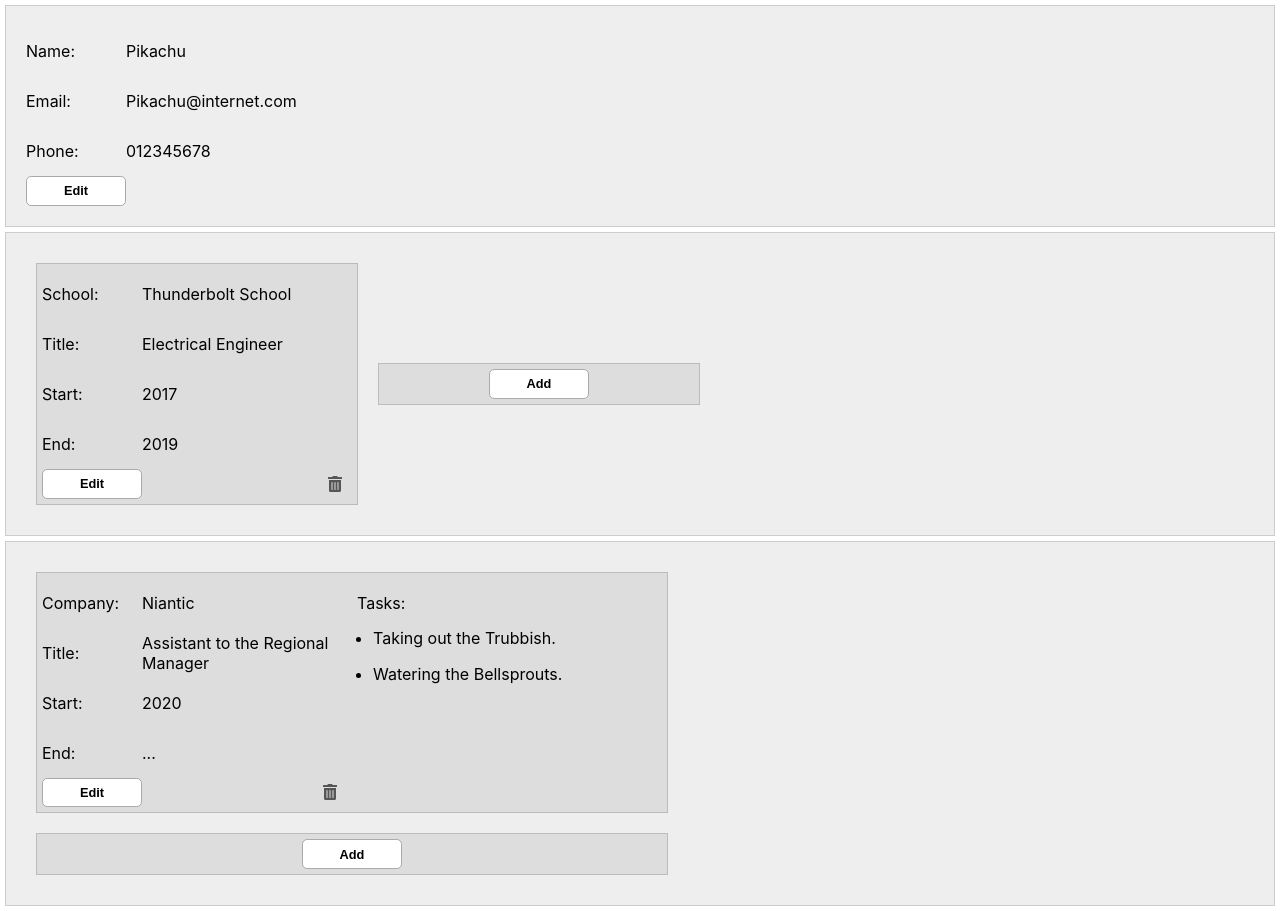
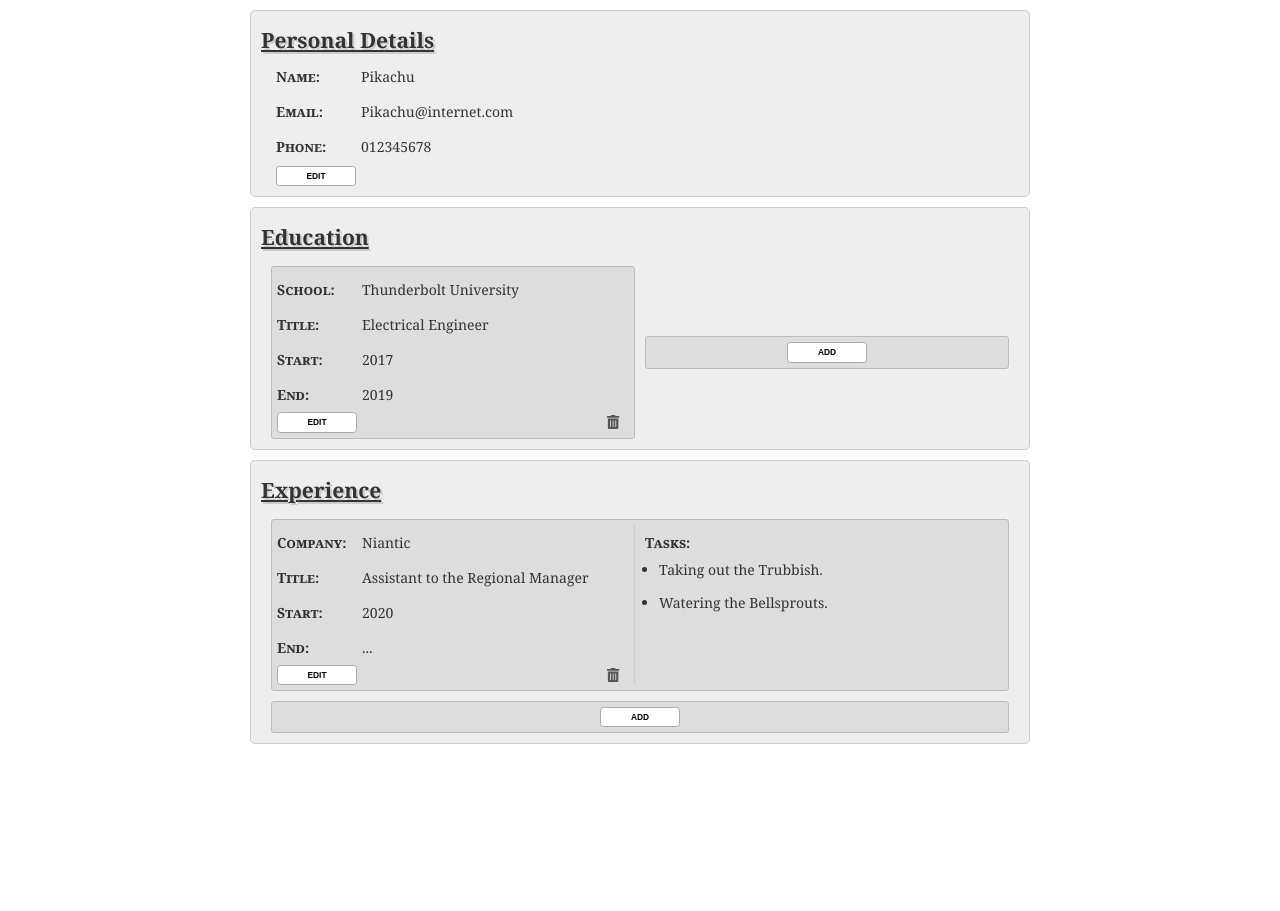
Before and after one commit to pudu87/cv-project, a React (Create React App) app: page / in a window 1280 px wide. After the commit the page ends 800 px from the top, so only its background shows below. Built offline with nearby package versions, Linux system fonts and the light colour scheme.

Commit message:
add styling

```diff
--- a/src/App.scss
+++ b/src/App.scss
@@ -1,29 +1,52 @@
-// GENERAL
+// VARIABLES
 
-#app {
+$row-height: 35px;
+$li-margin: 5px;
+
+// GENERAL CSS
+
+.App {
   font-size: 14px;
   box-sizing: border-box;
+  font-family: Georgia, serif;
+  width: 800px;
+  margin: auto;
+  color: #333;
+  * {
+    box-sizing: border-box;
+  }
 }
 section {
-  padding: 20px;
-  margin: 5px;
+  padding: 10px;
+  margin: 10px;
   border: 1px #ccc solid;
+  border-radius: 5px;
   background-color: #eee;
+}
+h1 {
+  text-decoration: underline;
+  text-shadow: 2px 2px #ccc;
+  margin: 5px 0;
 }
 ul {
   list-style-type: none;
   padding-left: 0;
   margin: 0;
 }
+.descr {
+  font-variant: small-caps;
+  font-weight: bold;
+}
 
 // BUTTONS
 
 button,
 input[type='submit'] {
-  width: 100px;
+  width: 80px;
   padding-top: .5em;
   padding-bottom: .5em;
-  font-size: .8em;
+  font-size: .6em;
+  text-transform: uppercase;
   font-weight: bold;
   border: 1px solid #aaa;
   border-radius: .4em;
@@ -32,6 +55,8 @@ input[type='submit'] {
 button:hover,
 input[type='submit']:hover {
   cursor: pointer;
+  background-color: #eee;
+  color: #000;
 }
 
 // COMPONENTS
@@ -41,19 +66,24 @@ form {
   display: grid;
   align-items: center;
 }
-li,
-label {
+.item {
   display: grid;
-  grid-template-columns: 100px 200px;
+  grid-template-columns: 85px auto;
   align-items: center;
 }
 
-// GENERAL
+// GENERAL (COMPONENT)
 
 .General {
+  > div {
+    margin-left: 15px;
+  }
   ul,
   form {
-    grid-template-rows: repeat(3, 50px);
+    grid-template-rows: repeat(3, $row-height);
+    label input {
+      width: 267px;
+    }
   }
 }
 
@@ -64,11 +94,13 @@ label {
   > ul {
     display: flex;
     flex-wrap: wrap;
+    margin: 0px 5px;
     > li {
-      display: block;
-      margin: 10px;
+      margin: 0 $li-margin;
+      margin-top: $li-margin * 2;
       padding: 5px;
       border: 1px #bbb solid;
+      border-radius: 3px;
       background-color: #ddd;
     }
     >li:last-child {
@@ -78,30 +110,19 @@ label {
     }
   }
 }
-.Education {
-  > ul {
-    display: flex;
-    flex-wrap: wrap;
-    > li {
-      display: block;
-      width: 310px;
-      margin: 10px;
-      padding: 5px;
-      border: 1px #bbb solid;
-      background-color: #ddd;
-    }
-  }
-}
 .dates {
   display: grid;
-  grid-template-columns: 200px 100px;
+  grid-template-columns: 60% 40%;
 }
 .start-end {
   display: grid;
-  grid-template-rows: repeat(2, 50px);
+  grid-template-rows: repeat(2, $row-height);
 }
 .start-end > label {
-  grid-template-columns: 100px 100px;
+  grid-template-columns: 85px auto;
+  input {
+    overflow: hidden;
+  }
 }
 .ongoing {
   display: grid;
@@ -128,25 +149,28 @@ svg:hover {
 
 .Education {
   form {
-    grid-template-rows: repeat(3, minmax(50px, auto));
+    grid-template-rows: repeat(3, minmax($row-height, auto));
   }
   ul {
-    grid-template-rows: repeat(4, 50px)
+    grid-template-rows: repeat(4, $row-height)
   }
 }
-.Education > ul > li {
-  width: 310px;
+.Education {
+  > ul > li {
+    display: block;
+    width: calc(50% - (#{$li-margin} * 2));
+  }
 }
 
 // EXPERIENCE
 
 .Experience {
   > ul > li {
-    width: 620px;
+    width: calc(100% - #{$li-margin});
     > div,
     form {
       display: grid;
-      grid-template-columns: repeat(2, 305px);
+      grid-template-columns: repeat(2, 1fr);
       gap: 10px;
       align-items: start;
     }
@@ -155,16 +179,20 @@ svg:hover {
 .Experience {
   form > .other-data {
     display: grid;
-    grid-template-rows: repeat(3, minmax(50px, auto));
+    grid-template-rows: repeat(3, minmax($row-height, auto));
   }
   ul {
-    grid-template-rows: repeat(4, 50px)
+    grid-template-rows: repeat(4, $row-height)
   }
+}
+.other-data {
+  padding-right: 5px;
+  border-right: 1px solid #ccc;
 }
 .task-data {
   display: block;
   p {
-    height: 50px;
+    height: $row-height;
     margin: 0;
     display: grid;
     align-content: center;
@@ -179,7 +207,9 @@ svg:hover {
     margin-bottom: 1em;
   }
   input {
-    margin: 5px;
+    margin-bottom: 1px;
+    margin-left: 5px;
     height: 20px;
+    width: 90%;
   }
 }
--- a/src/components/Education.js
+++ b/src/components/Education.js
@@ -16,7 +16,7 @@ class Education extends React.Component {
     this.state = {
       educations: [{
         edit: false,
-        school: 'Thunderbolt School',
+        school: 'Thunderbolt University',
         title: 'Electrical Engineer',
         start: '2017',
         end: '2019',
@@ -91,6 +91,7 @@ class Education extends React.Component {
   render() {
     return (
       <section className="Education">
+        <h1>Education</h1>
         <ul>
           {this.state.educations.map((_, index) => {
             return (
--- a/src/components/Experience.js
+++ b/src/components/Experience.js
@@ -109,6 +109,7 @@ class Experience extends React.Component {
   render() {
     return (
       <section className="Experience">
+        <h1>Experience</h1>
         <ul>
           {this.state.experiences.map((_, index) => {
             return (
--- a/src/components/General.js
+++ b/src/components/General.js
@@ -44,6 +44,7 @@ class General extends React.Component {
 
     return (
       <section className="General">
+        <h1>Personal Details</h1>
         {content}
       </section>
     );
--- a/src/components/education/In.js
+++ b/src/components/education/In.js
@@ -28,16 +28,16 @@ function In(props) {
   return (
     <div>
       <form onSubmit={handleSubmit}>
-        <label>
-          <span>School:</span>
+        <label className='item'>
+          <span className='descr'>School:</span>
           <input
             type='text'
             name='school'
             value={school}
             onChange={handleTextChange}/>
         </label>
-        <label>
-          <span>Title:</span>
+        <label className='item'>
+          <span className='descr'>Title:</span>
           <input
             type='text'
             name='title'
@@ -46,16 +46,16 @@ function In(props) {
         </label>
         <div className='dates'>
           <div className='start-end'>
-            <label>
-              <span>Start:</span>
+            <label className='item'>
+              <span className='descr'>Start:</span>
               <input
                 type='text'
                 name='start'
                 value={start}
                 onChange={handleTextChange}/>
             </label>
-            <label>
-              <span>End:</span>
+            <label className='item'>
+              <span className='descr'>End:</span>
               <input
                 type='text'
                 name='end'
@@ -64,7 +64,7 @@ function In(props) {
             </label>
           </div>
           <label className='ongoing'>
-            <span>Ongoing?</span>
+            <span className='descr'>Ongoing?</span>
             <input
               type='checkbox'
               name='ongoing'
--- a/src/components/education/Out.js
+++ b/src/components/education/Out.js
@@ -17,15 +17,15 @@ function Out(props) {
   let endContent;
   if (!ongoing) {
     endContent = (
-      <li>
-        <span>End:</span>
+      <li className='item'>
+        <span className='descr'>End:</span>
         <span id='end'>{end}</span>
       </li>
     )
   } else {
     endContent = (
-      <li>
-        <span>End:</span>
+      <li className='item'>
+        <span className='descr'>End:</span>
         <span id='end'>...</span>
       </li>
     )
@@ -34,16 +34,16 @@ function Out(props) {
   return (
     <div>
       <ul>
-        <li>
-          <span>School:</span>
+        <li className='item'>
+          <span className='descr'>School:</span>
           <span id='school'>{school}</span>
         </li>
-        <li>
-          <span>Title:</span>
+        <li className='item'>
+          <span className='descr'>Title:</span>
           <span id='title'>{title}</span>
         </li>
-        <li>
-          <span>Start:</span>
+        <li className='item'>
+          <span className='descr'>Start:</span>
           <span id='start'>{start}</span>
         </li>
         {endContent}
--- a/src/components/experience/In.js
+++ b/src/components/experience/In.js
@@ -43,16 +43,16 @@ function In(props) {
   return (
     <form onSubmit={handleSubmit}>
       <div className='other-data'>
-        <label>
-          <span>Company:</span>
+        <label className='item'>
+          <span className='descr'>Company:</span>
           <input
             type='text'
             name='company'
             value={company}
             onChange={handleTextChange}/>
         </label>
-        <label>
-          <span>Title:</span>
+        <label className='item'>
+          <span className='descr'>Title:</span>
           <input
             type='text'
             name='title'
@@ -61,16 +61,16 @@ function In(props) {
         </label>
         <div className='dates'>
           <div className='start-end'>
-            <label>
-              <span>Start:</span>
+            <label className='item'>
+              <span className='descr'>Start:</span>
               <input
                 type='text'
                 name='start'
                 value={start}
                 onChange={handleTextChange}/>
             </label>
-            <label>
-              <span>End:</span>
+            <label className='item'>
+              <span className='descr'>End:</span>
               <input
                 type='text'
                 name='end'
@@ -79,7 +79,7 @@ function In(props) {
             </label>
           </div>
           <label className='ongoing'>
-            <span>Ongoing?</span>
+            <span className='descr'>Ongoing?</span>
             <input
               type='checkbox'
               name='ongoing'
@@ -98,7 +98,7 @@ function In(props) {
       </div>
       <div className='task-data'>
         <p>
-          <span>Tasks:</span>
+          <span className='descr'>Tasks:</span>
         </p>
         {taskItems}
       </div>
--- a/src/components/experience/Out.js
+++ b/src/components/experience/Out.js
@@ -17,15 +17,15 @@ function Out(props) {
   let endContent;
   if (!ongoing) {
     endContent = (
-      <li>
-        <span>End:</span>
+      <li className='item'>
+        <span className='descr'>End:</span>
         <span id='end'>{end}</span>
       </li>
     )
   } else {
     endContent = (
-      <li>
-        <span>End:</span>
+      <li className='item'>
+        <span className='descr'>End:</span>
         <span id='end'>...</span>
       </li>
     )
@@ -41,16 +41,16 @@ function Out(props) {
     <div>
       <div className='other-data'>
         <ul>
-          <li>
-            <span>Company:</span>
+          <li className='item'>
+            <span className='descr'>Company:</span>
             <span id='company'>{company}</span>
           </li>
-          <li>
-            <span>Title:</span>
+          <li className='item'>
+            <span className='descr'>Title:</span>
             <span id='title'>{title}</span>
           </li>
-          <li>
-            <span>Start:</span>
+          <li className='item'>
+            <span className='descr'>Start:</span>
             <span id='start'>{start}</span>
           </li>
           {endContent}
@@ -64,7 +64,7 @@ function Out(props) {
       </div>
       <div className='task-data'>
         <p>
-          <span>Tasks:</span>
+          <span className='descr'>Tasks:</span>
         </p>
         <ul>{taskItems}</ul>
       </div>
--- a/src/components/general/In.js
+++ b/src/components/general/In.js
@@ -14,24 +14,24 @@ function In(props) {
   return (
     <div>
       <form onSubmit={handleSubmit}>
-        <label>
-          <span>Name:</span>
+        <label className='item'>
+          <span className='descr'>Name:</span>
           <input
             type='text'
             name='name'
             value={name}
             onChange={handleTextChange}/>
         </label>
-        <label>
-          <span>Email:</span>
+        <label className='item'>
+          <span className='descr'>Email:</span>
           <input
             type='email'
             name='email'
             value={email}
             onChange={handleTextChange}/>
         </label>
-        <label>
-          <span>Phone:</span>
+        <label className='item'>
+          <span className='descr'>Phone:</span>
           <input
             type='tel'
             name='phone'
--- a/src/components/general/Out.js
+++ b/src/components/general/Out.js
@@ -9,16 +9,16 @@ function Out(props) {
   return (
     <div>
       <ul>
-        <li>
-          <span>Name:</span>
+        <li className='item'>
+          <span className='descr'>Name:</span>
           <span id='name'>{name}</span>
         </li>
-        <li>
-          <span>Email:</span>
+        <li className='item'>
+          <span className='descr'>Email:</span>
           <span id='email'>{email}</span>
         </li>
-        <li>
-          <span>Phone:</span>
+        <li className='item'>
+          <span className='descr'>Phone:</span>
           <span id='phone'>{phone}</span>
         </li>
       </ul>
```
